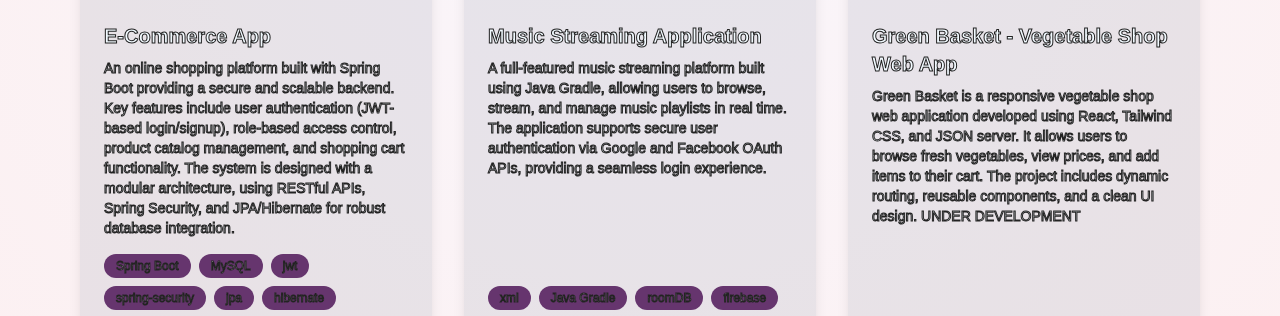
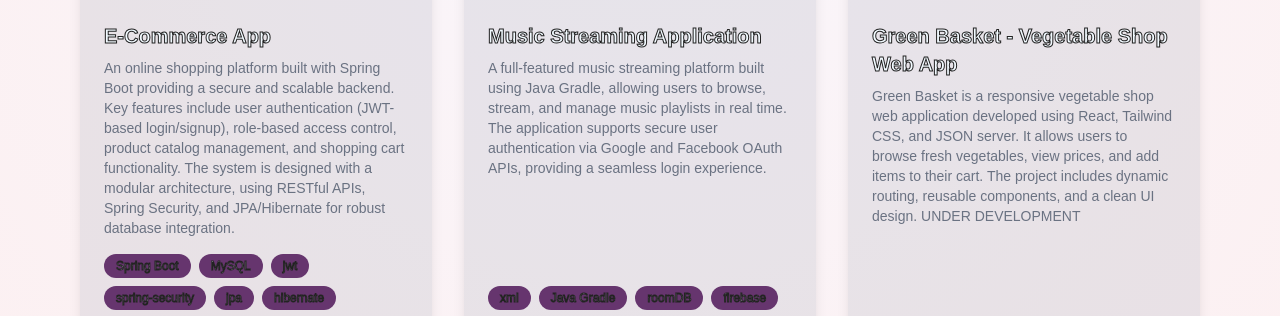
Before and after one commit to Thabith2001/thabith-s-_portfolio, a Next.js app: page / in a window 1280 px wide. Shown: the part 3000-3316 px from the top of the page. Built offline with nearby package versions, Linux system fonts and the light colour scheme; a web font is replaced by a local one.

Commit message:
Update projects.jsx

```diff
--- a/src/sections/projects.jsx
+++ b/src/sections/projects.jsx
@@ -8,9 +8,7 @@ const Projects = () => {
     return (
         <section
             id="projects"
-            className={`py-12 bg-transparent ${
-                theme ? "text-sub-outline-dark" : "text-sub-outline-light"
-            }`}
+            className="py-12 bg-transparent"
         >
             <div className="max-w-6xl mx-auto px-4">
                 {/* Title */}
@@ -36,11 +34,11 @@ const Projects = () => {
 
                             {/* Content */}
                             <div className="p-6 flex flex-col flex-grow">
-                                <h3 className="text-xl font-semibold mb-2">
+                                <h3 className={`text-xl font-semibold mb-2 ${theme ? "text-sub-outline-dark" : "text-sub-outline-light"}`}>
                                     {project.title}
                                 </h3>
 
-                                <p className="text-sm mb-4 flex-grow">
+                                <p className={`text-sm mb-4 flex-grow ${theme ? "text-gray-200" : "text-gray-500"}`}>
                                     {project.description}
                                 </p>
 
@@ -49,7 +47,7 @@ const Projects = () => {
                                     {project.tags.map((tag, i) => (
                                         <span
                                             key={i}
-                                            className="px-3 py-1 bg-[#66356E] text-white text-xs rounded-full"
+                                            className={`px-3 py-1 bg-[#66356E]  text-xs rounded-full ${theme ? "text-sub-outline-dark" : "text-sub-outline-light"}`}
                                         >
                       {tag}
                     </span>
```
